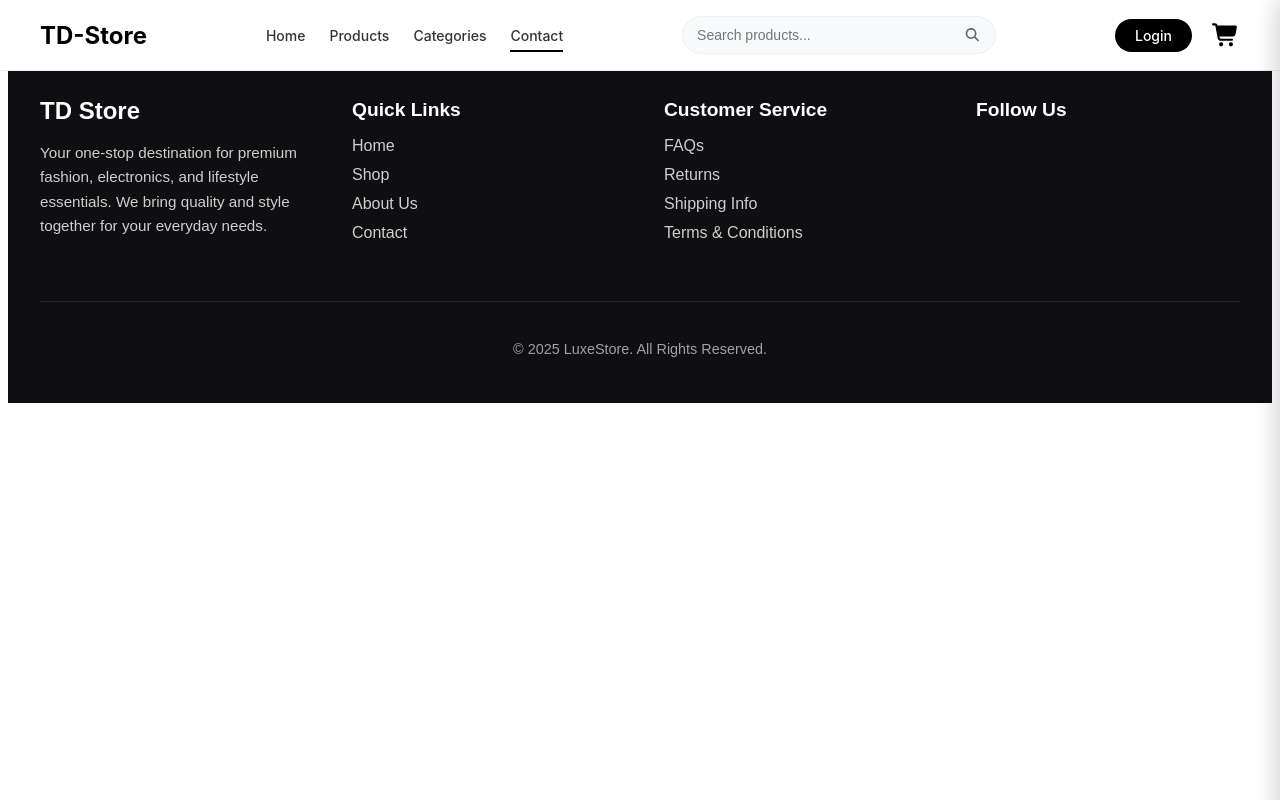
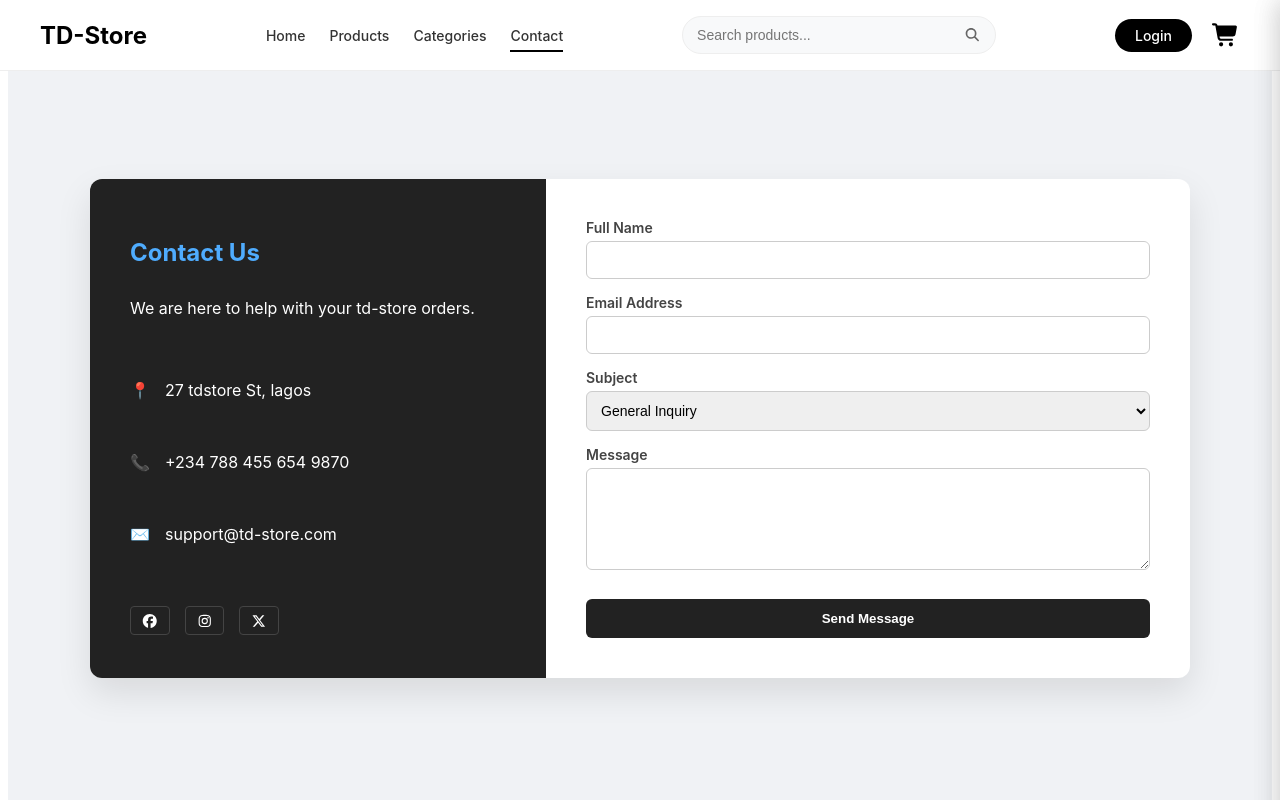
Before and after one commit to taiwodominion/TD-Store, a React (Vite) app: page /contact in a window 1280 px wide. Shown: the top 800 px of the page. Built offline with nearby package versions, Linux system fonts and the light colour scheme; a web font is replaced by a local one.

Commit message:
added the contact card component

```diff
--- a/index.html
+++ b/index.html
@@ -2,7 +2,7 @@
 <html lang="en">
   <head>
     <meta charset="UTF-8" />
-    <link rel="icon" type="image/svg+xml" href="/vite.svg" />
+    <link rel="icon" type="image/svg+xml" href="" />
     <link rel="preconnect" href="https://fonts.googleapis.com" />
     <link rel="preconnect" href="https://fonts.gstatic.com" crossorigin />
     <link
--- /dev/null
+++ b/src/components/ContactCard.jsx
@@ -0,0 +1,109 @@
+import React, { useState } from 'react';
+import { FontAwesomeIcon } from "@fortawesome/react-fontawesome";
+import { faFacebook, faXTwitter, faInstagram } from "@fortawesome/free-brands-svg-icons";
+import '../css/ContactCard.css';
+
+const ContactCard = () => {
+  const [formData, setFormData] = useState({
+    name: '',
+    email: '',
+    subject: 'general',
+    message: ''
+  });
+
+  const handleChange = (e) => {
+    setFormData({ ...formData, [e.target.name]: e.target.value });
+  };
+
+  const handleSubmit = (e) => {
+    e.preventDefault();
+    console.log(formData);
+    alert('Message sent to td-store!');
+  };
+
+  return (
+    <div className="contact-card-wrapper">
+      <div className="contact-card-main">
+        <div className="contact-card-sidebar">
+          <h2>Contact Us</h2>
+          <p>We are here to help with your td-store orders.</p>
+
+          <div className="contact-details-list">
+            <div className="detail-row">
+              <span className="icon">📍</span>
+              <p> 27 tdstore St, lagos</p>
+            </div>
+            <div className="detail-row">
+              <span className="icon">📞</span>
+              <p> +234 788 455 654 9870</p>
+            </div>
+            <div className="detail-row">
+              <span className="icon">✉️</span>
+              <p>support@td-store.com</p>
+            </div>
+          </div>
+
+          <div className="social-links-container">
+            <a href="#facebook">
+                <FontAwesomeIcon icon={faFacebook} />
+            </a>
+            <a href="#instagram"><FontAwesomeIcon icon={faInstagram} /></a>
+            <a href="#twitter">
+                <FontAwesomeIcon icon={faXTwitter} />
+            </a>
+          </div>
+        </div>
+
+        <div className="contact-card-form-section">
+          <form onSubmit={handleSubmit}>
+            <div className="form-field">
+              <label>Full Name</label>
+              <input
+                type="text"
+                name="name"
+                value={formData.name}
+                onChange={handleChange}
+                required
+              />
+            </div>
+
+            <div className="form-field">
+              <label>Email Address</label>
+              <input
+                type="email"
+                name="email"
+                value={formData.email}
+                onChange={handleChange}
+                required
+              />
+            </div>
+
+            <div className="form-field">
+              <label>Subject</label>
+              <select name="subject" value={formData.subject} onChange={handleChange}>
+                <option value="general">General Inquiry</option>
+                <option value="order">Order Support</option>
+                <option value="returns">Returns & Refunds</option>
+              </select>
+            </div>
+
+            <div className="form-field">
+              <label>Message</label>
+              <textarea
+                name="message"
+                rows="5"
+                value={formData.message}
+                onChange={handleChange}
+                required
+              ></textarea>
+            </div>
+
+            <button type="submit" className="contact-submit-btn">Send Message</button>
+          </form>
+        </div>
+      </div>
+    </div>
+  );
+};
+
+export default ContactCard;
--- a/src/components/Navbar.jsx
+++ b/src/components/Navbar.jsx
@@ -12,7 +12,6 @@ const Navbar = ({ cartItems = [], user, onLogout }) => {
   const location = useLocation();
   const navigate = useNavigate();
 
-  // Optimized Scroll Listener
   useEffect(() => {
     const handleScroll = () => {
       if (window.scrollY > 20) {
@@ -51,12 +50,11 @@ const Navbar = ({ cartItems = [], user, onLogout }) => {
     <>
       <nav className={`navbar ${isScrolled ? "navbar-scrolled" : ""}`}>
         <div className="container navbar-container">
-          {/* Logo */}
+
           <Link to="/" className="navbar-logo">
             <span className="logo-text">TD-Store</span>
           </Link>
 
-          {/* Desktop Nav Links */}
           <div className="navbar-links">
             {navLinks.map((link) => (
               <Link
@@ -70,7 +68,6 @@ const Navbar = ({ cartItems = [], user, onLogout }) => {
             ))}
           </div>
 
-          {/* Search Bar - Desktop */}
           <form onSubmit={handleSearch} className="search-form desktop-search">
             <input
               type="text"
@@ -84,7 +81,6 @@ const Navbar = ({ cartItems = [], user, onLogout }) => {
             </button>
           </form>
 
-          {/* Actions */}
           <div className="navbar-actions">
             <div className="desktop-auth">
               {user ? (
--- /dev/null
+++ b/src/css/ContactCard.css
@@ -0,0 +1,112 @@
+.contact-card-wrapper {
+  display: flex;
+  justify-content: center;
+  align-items: center;
+  min-height: 100vh;
+  background-color: #f0f2f5;
+  padding: 20px;
+}
+
+.contact-card-main {
+  display: flex;
+  flex-direction: row;
+  width: 100%;
+  max-width: 1100px;
+  background: #ffffff;
+  border-radius: 12px;
+  box-shadow: 0 15px 35px rgba(0, 0, 0, 0.1);
+  overflow: hidden;
+}
+
+.contact-card-sidebar {
+  flex: 1;
+  background: #222;
+  color: #fff;
+  padding: 40px;
+  display: flex;
+  flex-direction: column;
+}
+
+.contact-card-sidebar h2 {
+  font-size: 24px;
+  margin-bottom: 15px;
+  color: #4facfe;
+}
+
+.contact-details-list {
+  margin: 30px 0;
+}
+
+.detail-row {
+  display: flex;
+  align-items: center;
+  margin-bottom: 20px;
+}
+
+.detail-row .icon {
+  margin-right: 15px;
+}
+
+.social-links-container a {
+  color: #fff;
+  margin-right: 15px;
+  text-decoration: none;
+  font-size: 14px;
+  border: 1px solid #444;
+  padding: 5px 10px;
+  border-radius: 4px;
+}
+
+.contact-card-form-section {
+  flex: 1.5;
+  padding: 40px;
+}
+
+.form-field {
+  margin-bottom: 15px;
+}
+
+.form-field label {
+  display: block;
+  margin-bottom: 5px;
+  font-size: 14px;
+  font-weight: 600;
+  color: #444;
+}
+
+.form-field input,
+.form-field select,
+.form-field textarea {
+  width: 100%;
+  padding: 10px;
+  border: 1px solid #ccc;
+  border-radius: 6px;
+  font-size: 14px;
+  box-sizing: border-box;
+}
+
+.contact-submit-btn {
+  width: 100%;
+  padding: 12px;
+  background: #222;
+  color: #fff;
+  border: none;
+  border-radius: 6px;
+  cursor: pointer;
+  font-weight: bold;
+  margin-top: 10px;
+}
+
+.contact-submit-btn:hover {
+  background: #444;
+}
+
+@media (max-width: 768px) {
+    .contact-card-wrapper {
+        padding-top: 100px;
+    }
+
+  .contact-card-main {
+    flex-direction: column;
+  }
+}
--- a/src/css/ProductDetail.css
+++ b/src/css/ProductDetail.css
@@ -505,7 +505,6 @@
   transform: translateY(-2px);
 }
 
-/* Animations */
 @keyframes loading {
   0% { background-position: 200% 0; }
   100% { background-position: -200% 0; }
@@ -522,7 +521,6 @@
   }
 }
 
-/* Responsive Design */
 @media (max-width: 1024px) {
   .product-detail-container .product-content {
     gap: 3rem;
--- a/src/pages/Contact.jsx
+++ b/src/pages/Contact.jsx
@@ -1,5 +1,6 @@
 import React from "react";
 import Navbar from "../components/Navbar";
+import ContactCard from '../components/ContactCard'
 import Footer from "../components/Footer";
 
 const Contact = () => {
@@ -8,7 +9,9 @@ const Contact = () => {
       <nav>
         <Navbar />
       </nav>
-      <main></main>
+      <main>
+        <ContactCard />
+      </main>
       <footer>
         <Footer />
       </footer>
```
